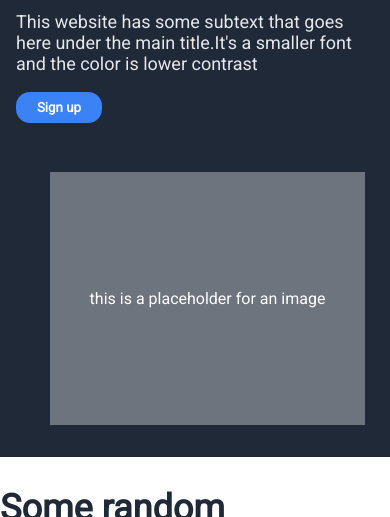
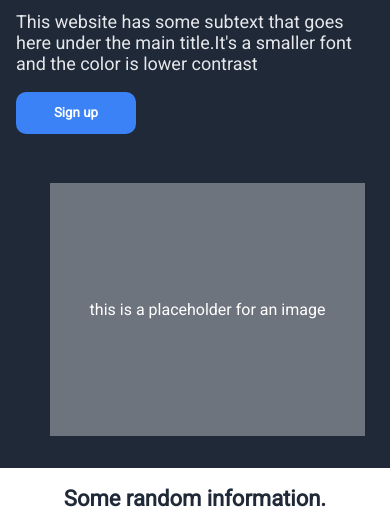
Before and after one commit to MeqdamAlqudah/Brainnest-css-assigmnet, a plain HTML site: page index.html in a window 390 px wide. Shown: the part 327-844 px from the top of the page. Drawn offline with Linux system fonts and the light colour scheme.

Commit message:
Change the width and height of sign up button

```diff
--- a/index.css
+++ b/index.css
@@ -84,10 +84,10 @@ h1 {
     padding-left: 10px;
     padding-top: 4px;
     padding-bottom: 4px;
-    border-radius: 14px;
+    border-radius: 10px;
     border: none;
-    width: 86px;
-    height: 31px;
+    width: 120px;
+    height: 42px;
     color: white;
     font-weight: bold;
     background: #3b82f6;
@@ -131,7 +131,7 @@ h1 {
 .random-information h2 {
     font-size: 36px;
     color: #1F2937;
-    font-weight: 900;
+    font-weight: 1000;
 }
 
 blockquote {
@@ -272,4 +272,7 @@ footer span {
         padding-bottom: 1rem;
         padding-top: 1rem;
     }
+    .random-information h2 {
+        font-size: 22px;
+    }
 }
--- a/index.html
+++ b/index.html
@@ -9,7 +9,7 @@
     <link rel="preconnect" href="https://fonts.gstatic.com" crossorigin>
     <link href="https://fonts.googleapis.com/css2?family=Roboto&display=swap" rel="stylesheet">
 
-    <title>Document</title>
+    <title>Random Website</title>
 </head>
 <body>
     <header>
@@ -31,7 +31,7 @@
     </div>
         <div class="part-2">
             this is a placeholder for an image
-            <img src="#"/>
+            <img src="#" alt="headline-img"/>
         </div>
     </section>
     <section class="random-information">
```
